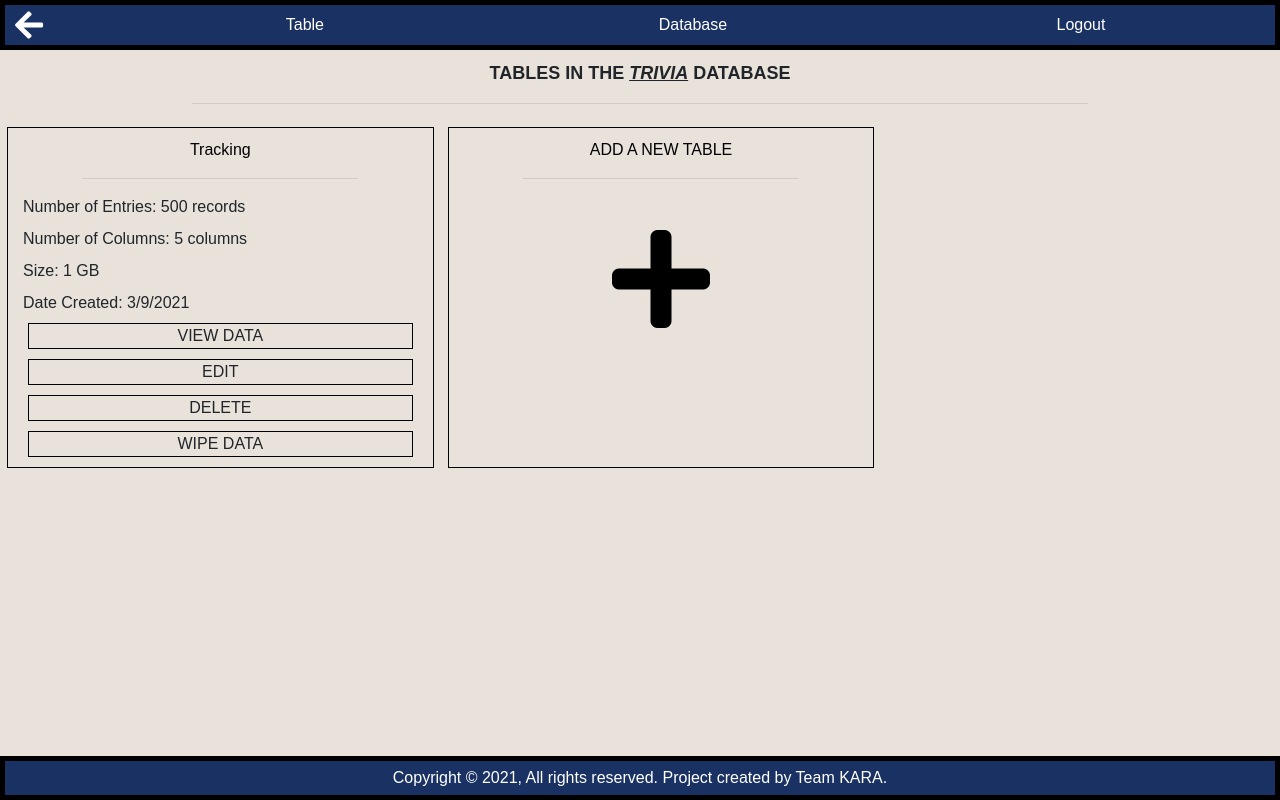
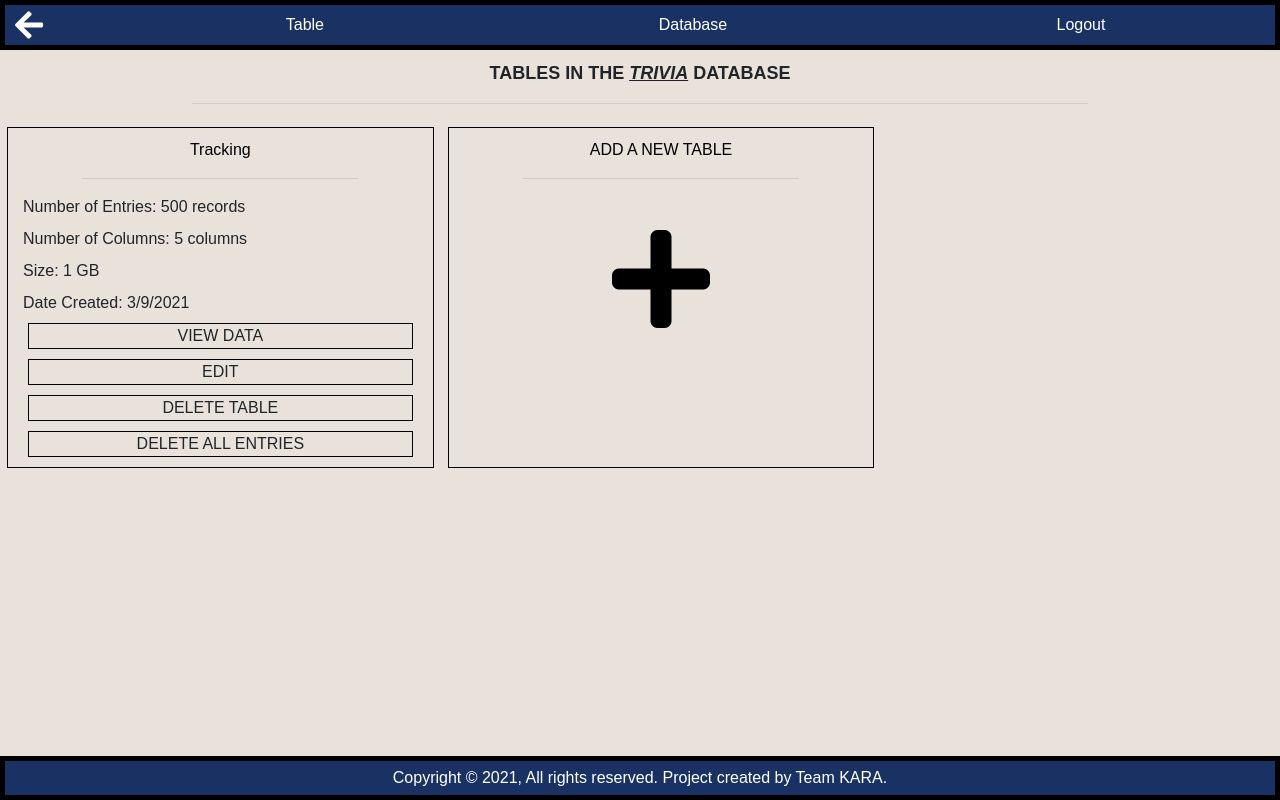
Before and after one commit to AbdulBaseetShabi/KARA, a React (Create React App) app in the folder client/: page /table/view in a window 1280 px wide. Built offline with nearby package versions, Linux system fonts and the light colour scheme; a web font is replaced by a local one.

Commit message:
implemented UI logic for wiping all of the entries in a table

```diff
--- a/client/src/routes/table/view/table-view.js
+++ b/client/src/routes/table/view/table-view.js
@@ -19,19 +19,27 @@ class TableView extends React.Component {
       is_loading: false,
       show_delete_prompt: false,
     };
+    this.deleteTable = this.deleteTable.bind(this);
+    this.deleteDataInTable = this.deleteDataInTable.bind(this);
+    this.changeDeleteModalState = this.changeDeleteModalState.bind(this);
+    this.delete_table_or_all_entries = false;
     this.table_to_delete = "";
-    this.deleteTable = this.deleteTable.bind(this);
-    this.changeDeleteModalState = this.changeDeleteModalState.bind(this);
   }
 
-  changeDeleteModalState(state, table_to_delete) {
+  changeDeleteModalState(state, table_to_delete, delete_table_or_all_entries) {
     this.table_to_delete = table_to_delete;
+    this.delete_table_or_all_entries = delete_table_or_all_entries;
     this.setState({ show_delete_prompt: state });
   }
 
   deleteTable() {
     console.log(this.table_to_delete);
-    this.setState({is_loading: true});
+    this.setState({ is_loading: true });
+  }
+
+  deleteDataInTable() {
+    console.log("Data in " + this.table_to_delete);
+    this.setState({ is_loading: true });
   }
 
   render() {
@@ -40,8 +48,16 @@ class TableView extends React.Component {
         <DeletePopUp
           show={this.state.show_delete_prompt}
           openModal={this.changeDeleteModalState}
-          deleteData={this.deleteTable}
-          delete_name="table"
+          deleteData={
+            this.delete_table_or_all_entries
+              ? this.deleteTable
+              : this.deleteDataInTable
+          }
+          delete_name={
+            this.delete_table_or_all_entries
+              ? "table"
+              : "table's entries"
+          }
           loading={this.state.is_loading}
         />
         <label className="center-label page-label">
@@ -72,14 +88,19 @@ class TableView extends React.Component {
                 <div
                   className="button delete-button"
                   onClick={() => {
-                    this.changeDeleteModalState(true, db.table_name);
+                    this.changeDeleteModalState(true, db.table_name, true);
                   }}
                 >
-                  DELETE
+                  DELETE TABLE
                 </div>
-                <a href="/table">
-                  <div className="button delete-button">Wipe Data</div>
-                </a>
+                <div
+                  className="button delete-button"
+                  onClick={() => {
+                    this.changeDeleteModalState(true, db.table_name, false);
+                  }}
+                >
+                  Delete all entries
+                </div>
               </div>
             );
           })}
```
